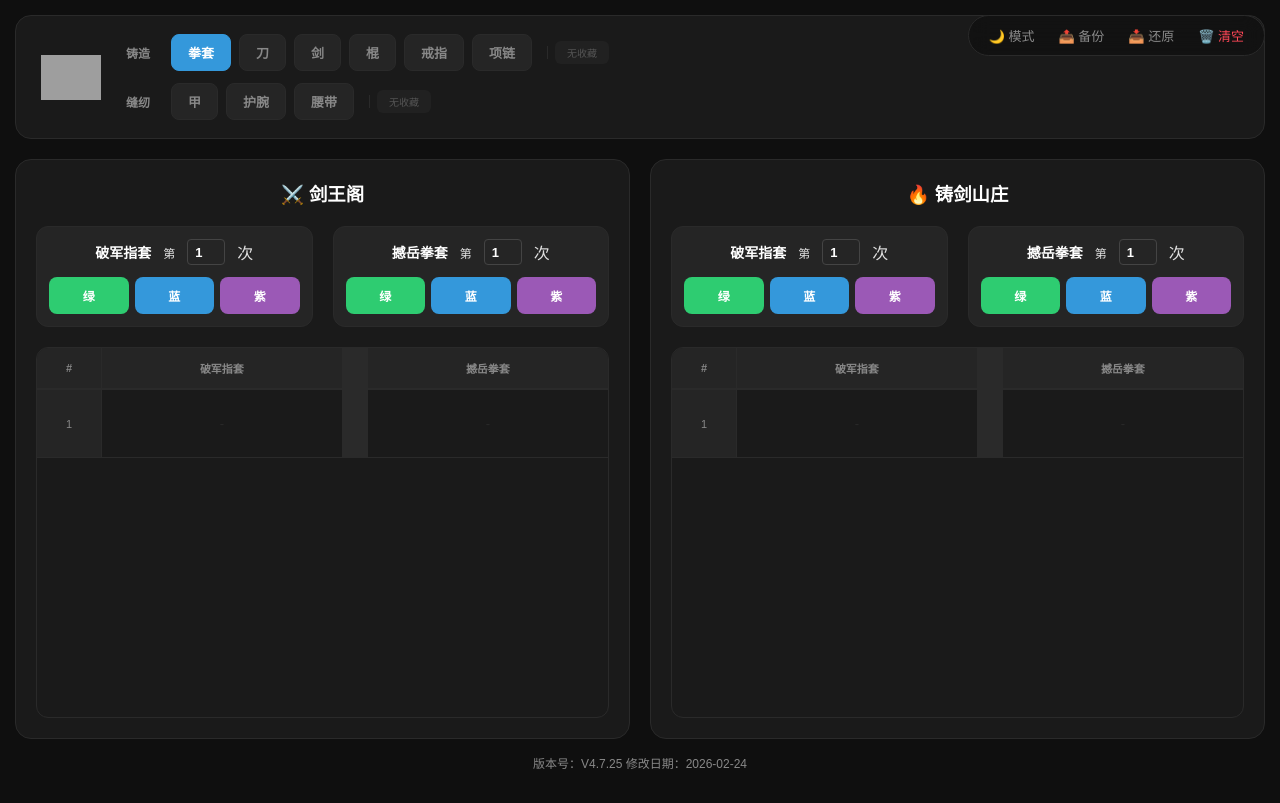
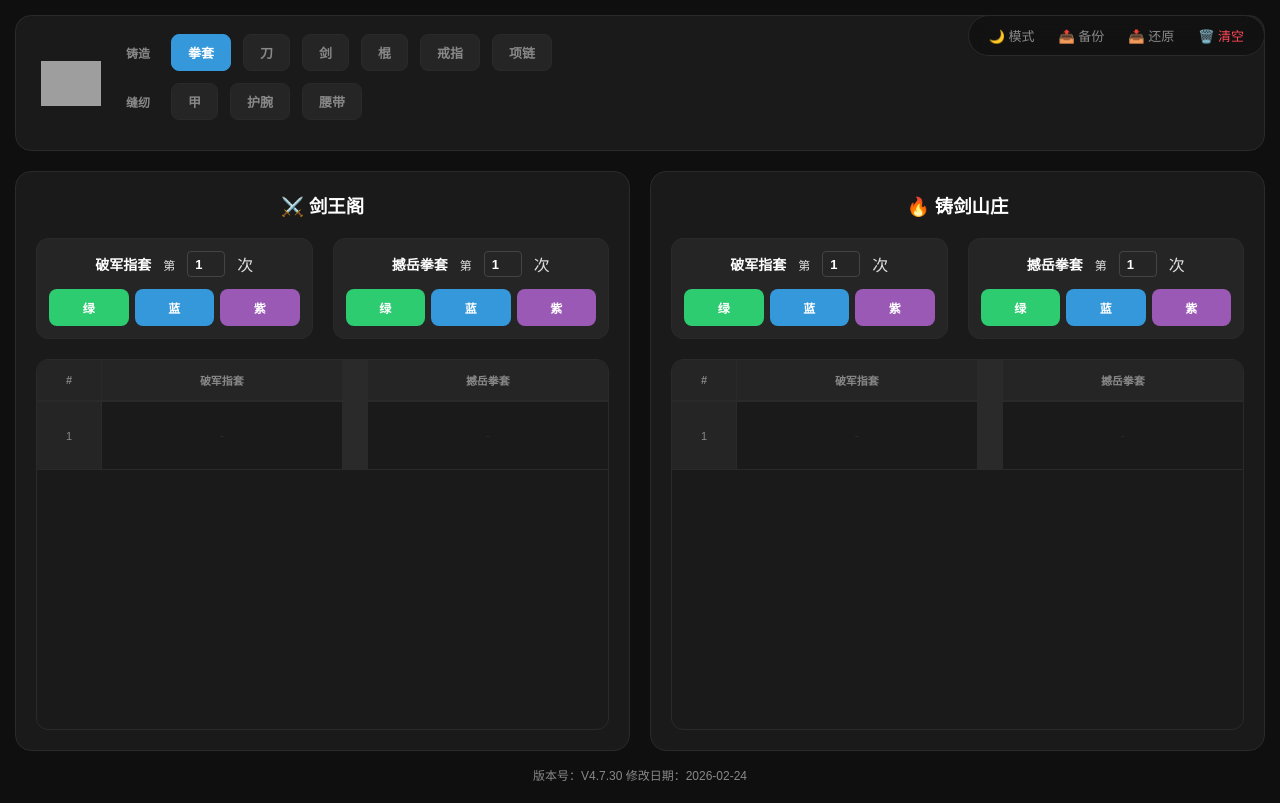
Before and after one commit to Fuck996/yanyu_tools, a plain HTML site: page index.html in a window 1280 px wide. Drawn offline with Linux system fonts and the light colour scheme; grey boxes are pictures that could not be loaded.

Commit message:
修改样式

```diff
--- a/index.html
+++ b/index.html
@@ -2,20 +2,18 @@
 <html lang="zh-CN">
 <head>
     <meta charset="UTF-8">
-    <title>烟雨江湖 - 装备录入工具 V4.7.25</title>
+    <title>烟雨江湖 - 装备录入工具 V4.7.30</title>
     <style>
         :root {
             --bg: #0f0f0f; --card: #1a1a1a; --text: #e0e0e0; --border: #2a2a2a;
             --green: #2ecc71; --blue: #3498db; --purple: #9b59b6; --accent: #f1c40f; --special: #bf00ff;
             --btn-idle: #252525; --nav-text: #888; --title-color: #ffffff;
             --zebra: rgba(255,255,255,0.02);
-            --stat-bg: rgba(255,255,255,0.03);
         }
         [data-theme="light"] {
             --bg: #f5f6fa; --card: #ffffff; --text: #2f3542; --border: #dcdde1;
             --btn-idle: #f1f2f6; --nav-text: #636e72; --title-color: #000000;
             --zebra: rgba(0,0,0,0.04);
-            --stat-bg: rgba(0,0,0,0.03);
         }
 
         body { font-family: "PingFang SC", "Microsoft YaHei", sans-serif; background: var(--bg); color: var(--text); margin: 0; padding: 15px; transition: 0.3s; }
@@ -24,41 +22,35 @@
         [data-theme="light"] .control-panel { background: rgba(255,255,255,0.8); }
         .ctrl-btn { background: transparent; color: var(--nav-text); border: none; padding: 6px 12px; font-size: 13px; cursor: pointer; border-radius: 20px; transition: 0.2s; }
 
-        .top-container { display: flex; align-items: center; background: var(--card); padding: 18px 25px; border-radius: 16px; margin-bottom: 20px; border: 1px solid var(--border); gap: 25px; position: relative; }
+        .top-container { display: flex; align-items: center; background: var(--card); padding: 18px 25px; border-radius: 16px; margin-bottom: 20px; border: 1px solid var(--border); gap: 25px; }
         .logo-img { height: 45px; }
 
         .nav-area { flex: 1; }
-        .nav-row { display: flex; align-items: center; }
+        .nav-row { display: flex; align-items: center; margin-bottom: 12px; }
 
-        /* 统计分区：紧跟装备区域 */
+        /* 统计与整体区分对齐逻辑 */
+        .nav-btns-wrapper {
+            display: flex;
+            align-items: center;
+            width: 500px;
+            flex-shrink: 0;
+        }
         .stats-zone {
             display: flex;
             flex-wrap: wrap;
             gap: 6px;
-            padding: 4px 12px;
-            background: var(--stat-bg);
-            border-radius: 6px;
-            margin-left: 15px;
-            position: relative;
-            align-items: center;
+            padding-left: 15px;
+            border-left: 1px solid var(--border);
+            margin-left: 5px;
+            flex: 1;
         }
-        /* 细细的分割线 */
-        .stats-zone::before {
-            content: "";
-            position: absolute;
-            left: -8px;
-            top: 20%;
-            height: 60%;
-            width: 1px;
-            background: var(--border);
-        }
-
         .stat-item { font-size: 11px; padding: 1px 6px; border-radius: 4px; color: #d4af37; border: 1px solid rgba(212, 175, 55, 0.2); white-space: nowrap; }
 
         .nav-label { font-size: 12px; color: var(--nav-text); width: 45px; font-weight: bold; flex-shrink: 0; }
-        .btn-type { position: relative; background: var(--btn-idle); color: var(--nav-text); padding: 8px 16px; font-size: 13px; border: 1px solid var(--border); margin-right: 8px; cursor: pointer; border-radius: 8px; font-weight: bold; }
+        .btn-type { position: relative; background: var(--btn-idle); color: var(--nav-text); padding: 8px 16px; font-size: 13px; border: 1px solid var(--border); margin-right: 12px; cursor: pointer; border-radius: 8px; font-weight: bold; }
         .btn-type.active { background: var(--blue); color: white; border-color: var(--blue); }
 
+        /* 恢复原始角标样式与偏移量 */
         .badge { position: absolute; top: -6px; right: -8px; background: var(--accent); color: #000; font-size: 10px; padding: 1px 5px; border-radius: 10px; min-width: 12px; text-align: center; font-weight: 800; box-shadow: 0 2px 4px rgba(0,0,0,0.3); }
 
         .loc-grid { display: grid; grid-template-columns: 1fr 1fr; gap: 20px; height: calc(100vh - 220px); min-height: 500px; }
@@ -120,12 +112,12 @@
 <div class="top-container">
     <img src="https://patchwiki.biligame.com/resources/assets/images/logo/logo_yanyu.png?t=2026021722&v=76" class="logo-img">
     <div class="nav-area">
-        <div class="nav-row" style="margin-bottom:12px;">
-            <div id="forgeNav" style="display:flex; align-items:center;"></div>
+        <div class="nav-row">
+            <div class="nav-btns-wrapper" id="forgeNav"></div>
             <div id="forgeStats" class="stats-zone"></div>
         </div>
         <div class="nav-row">
-            <div id="sewNav" style="display:flex; align-items:center;"></div>
+            <div class="nav-btns-wrapper" id="sewNav"></div>
             <div id="sewStats" class="stats-zone"></div>
         </div>
     </div>
@@ -134,7 +126,7 @@
 <input type="file" id="fileInput" style="display:none">
 <div class="loc-grid" id="mainGrid"></div>
 
-<div class="version-footer">版本号：V4.7.25 <span>修改日期：2026-02-24</span></div>
+<div class="version-footer">版本号：V4.7.30 <span>修改日期：2026-02-24</span></div>
 
 <div class="mask" id="mask" onclick="closeAllModals()"></div>
 
@@ -186,13 +178,13 @@
         Object.keys(config).forEach(type => {
             Object.values(db[type] || {}).forEach(locData => {
                 Object.entries(locData).forEach(([en, list]) => {
-                    const k = list.filter(it => it && it.k).length;
+                    const k = (list || []).filter(it => it && it.k).length;
                     if(k > 0) counts[en] = (counts[en] || 0) + k;
                 });
             });
         });
         const html = Object.entries(counts).map(([name, num]) => `<div class="stat-item">${name} · ${num}</div>`).join('');
-        document.getElementById(targetId).innerHTML = html || '<span style="font-size:10px; color:#555">无收藏</span>';
+        document.getElementById(targetId).innerHTML = html;
     }
 
     function getDataStats() {
@@ -222,7 +214,8 @@
         b.innerText = t;
         if(count > 0) {
             const badge = document.createElement('span'); badge.className = 'badge';
-            badge.innerText = count > 999 ? '99+' : count; b.appendChild(badge);
+            badge.innerText = count; // 恢复不限位数显示
+            b.appendChild(badge);
         }
         b.onclick = () => { curType = t; curSystem = sys; focusScroll = { loc: null, row: 0 }; renderNav(); renderMain(); };
         document.getElementById(id).appendChild(b);
@@ -237,7 +230,7 @@
         const ens = curSystem==='forge'?FORGE_CONFIG[curType]:SEW_CONFIG[curType];
         const en = ens[idx];
         const db = JSON.parse(localStorage.getItem('yanyu_v24_db') || '{}');
-        const existing = (mode === 'edit') ? db[curType][loc][en][rowIdx] : null;
+        const existing = (mode === 'edit') ? (db[curType]?.[loc]?.[en]?.[rowIdx]) : null;
         tempEntry = {
             loc, equipIdx: idx, q, mode, oldRow: rowIdx,
             limit: (q==='green'?1:(q==='blue'?2:3)),
@@ -291,10 +284,10 @@
         if (tempEntry.mode === 'edit') {
             targetIdx = parseInt(document.getElementById('editSeqInput').value) - 1;
             if (targetIdx < 0) return;
-            if (targetIdx !== tempEntry.oldRow && db[curType][tempEntry.loc][en]?.[targetIdx]) {
+            if (targetIdx !== tempEntry.oldRow && db[curType]?.[tempEntry.loc]?.[en]?.[targetIdx]) {
                 if (!confirm(`第 ${targetIdx+1} 列已有数据，确认覆盖？`)) return;
             }
-            db[curType][tempEntry.loc][en][tempEntry.oldRow] = null;
+            if(db[curType]?.[tempEntry.loc]?.[en]) db[curType][tempEntry.loc][en][tempEntry.oldRow] = null;
         } else {
             targetIdx = (parseInt(localStorage.getItem(countKey)) || 1) - 1;
             localStorage.setItem(countKey, targetIdx + 2);
```
